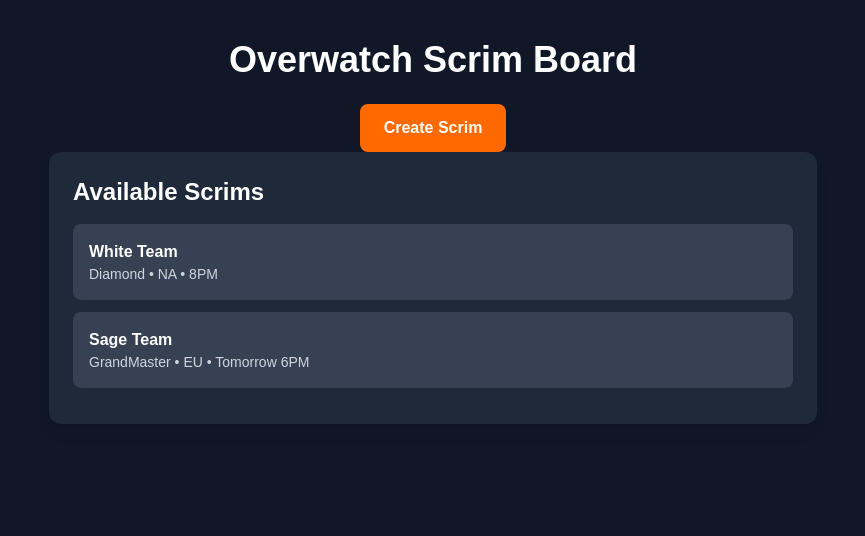
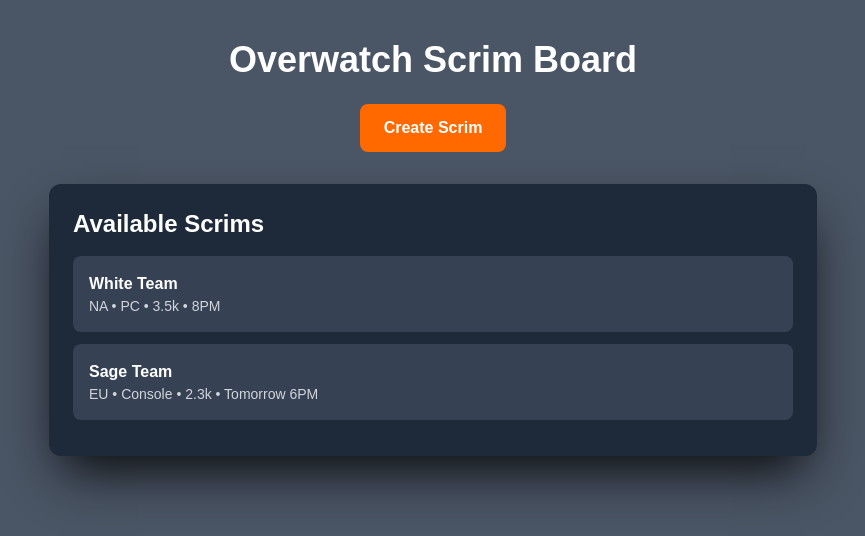
Before and after one commit to tylerpbrady/overwatch-scrim-site, a Next.js app: page / in a window 1280 px wide. Shown: the top 536 px of the page, without its empty margins (207-1072 px from the left). Built offline with nearby package versions, Linux system fonts and the light colour scheme.

Commit message:
Changed spacing of button and format of scrim

```diff
--- a/app/page.tsx
+++ b/app/page.tsx
@@ -3,23 +3,23 @@
 export default function Home() {
 
   const scrims = [
-    { team: "White Team", rank: "Diamond", region: "NA", time: "8PM" },
-    { team: "Sage Team", rank: "GrandMaster", region: "EU", time: "Tomorrow 6PM" },
+    { region: "NA", platform: "PC", team: "White Team", range: "3.5k", time: "8PM" },
+    { region: "EU", platform: "Console", team: "Sage Team", range: "2.3k", time: "Tomorrow 6PM" },
   ];
 
   return (
-    <main className="min-h-screen bg-gray-900 text-white flex flex-col items-center p-10">
+    <main className="min-h-screen bg-gray-600 text-white flex flex-col items-center p-10">
       <h1 className="text-4xl font-bold mb-6">
         Overwatch Scrim Board
       </h1>
 
-      <button className="bg-orange-500 hover:bg-orange-600 px-6 py-3 rounded-lg font-semibold transition">
+      <button className="bg-orange-500 hover:bg-orange-600 px-6 py-3 rounded-lg font-semibold transition mb-8">
         Create Scrim
       </button>
 
 
       {/* Big rectangle container */}
-      <div className="w-full max-w-3xl bg-gray-800 rounded-xl p-6 shadow-lg">
+      <div className="w-full max-w-3xl bg-gray-800 rounded-xl p-6 shadow-2xl/90">
         <h2 className="text-2xl font-semibold mb-4">Available Scrims</h2>
 
         {scrims.map((scrim) => (
@@ -29,7 +29,7 @@
           >
             <div className="font-bold">{scrim.team}</div>
             <div className="text-sm text-gray-300">
-              {scrim.rank} • {scrim.region} • {scrim.time}
+              {scrim.region} • {scrim.platform} • {scrim.range} • {scrim.time}
             </div>
           </div>
         ))}
```
